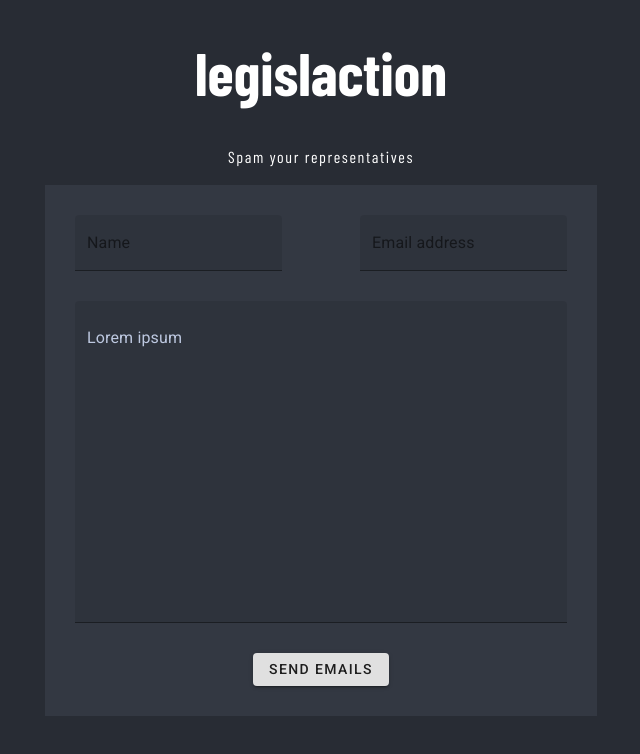
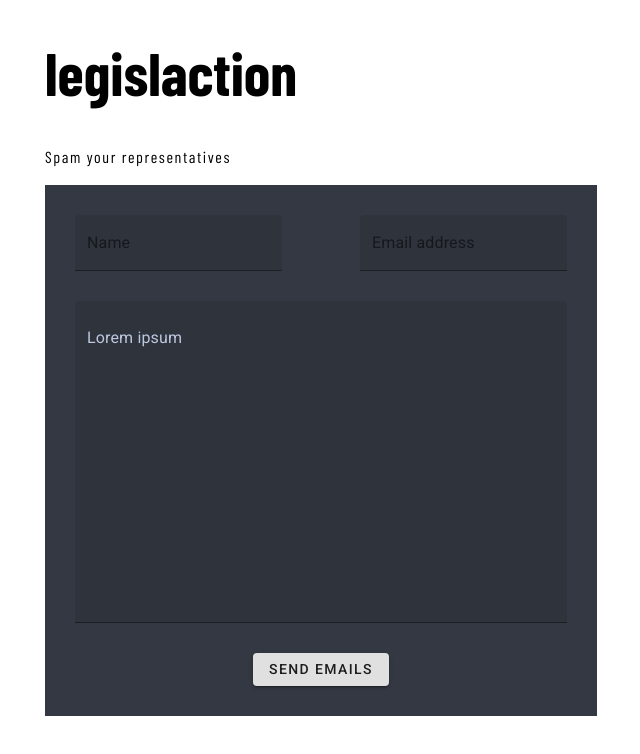
Before and after one commit to sepiette/legislaction, a React (Create React App) app: page / in a window 1280 px wide. Shown: the top 754 px of the page, without its empty margins (319-959 px from the left). Built offline with nearby package versions, Linux system fonts and the light colour scheme; what @mars/heroku-js-runtime-env would draw is missing.

Commit message:
remove app.scss

```diff
--- a/src/App.js
+++ b/src/App.js
@@ -1,5 +1,4 @@
 import React from 'react';
-import './App.scss';
 import './styles/common.scss';
 import Container from '@material-ui/core/Container';
 import { EmailForm } from './components/EmailForm';
--- a/src/App.scss
+++ /dev/null
@@ -1,9 +0,0 @@
-.App {
-  text-align: center;
-  background-color: #282c34;
-  min-height: 100vh;
-  display: flex;
-  flex-direction: column;
-  align-items: center;
-  color: white;
-}
```
